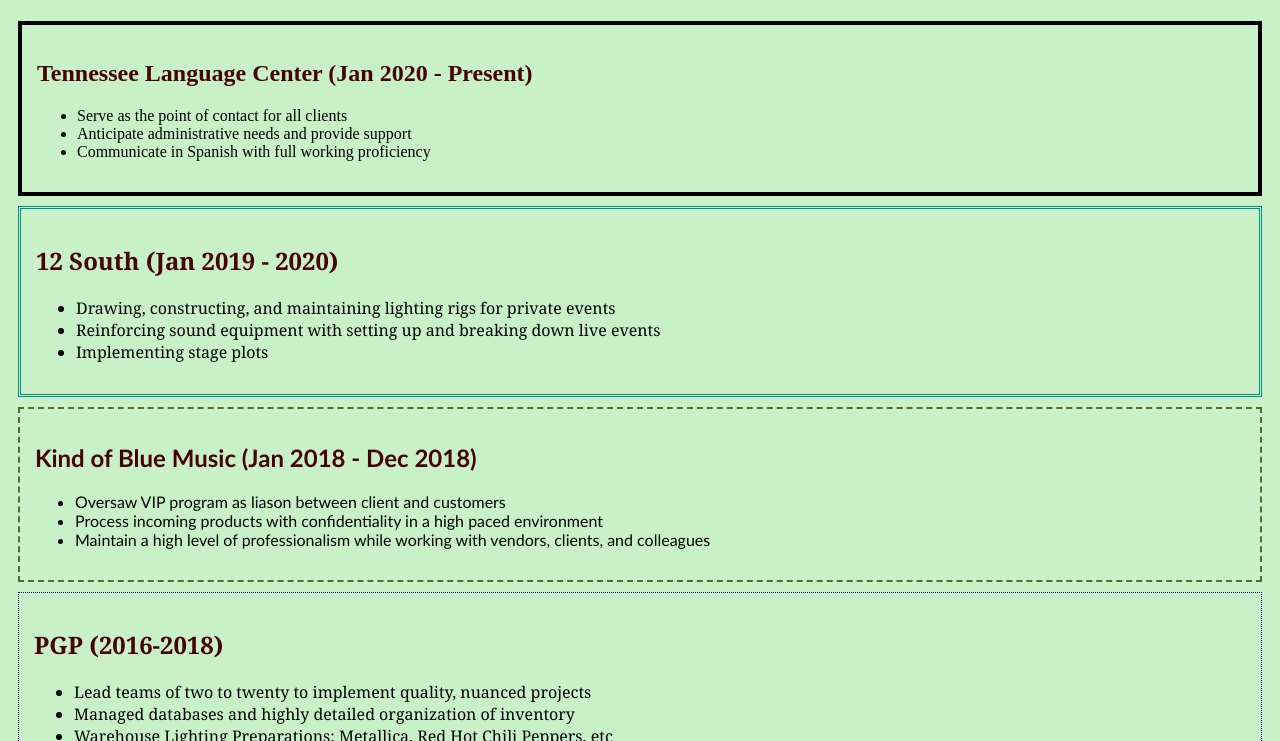
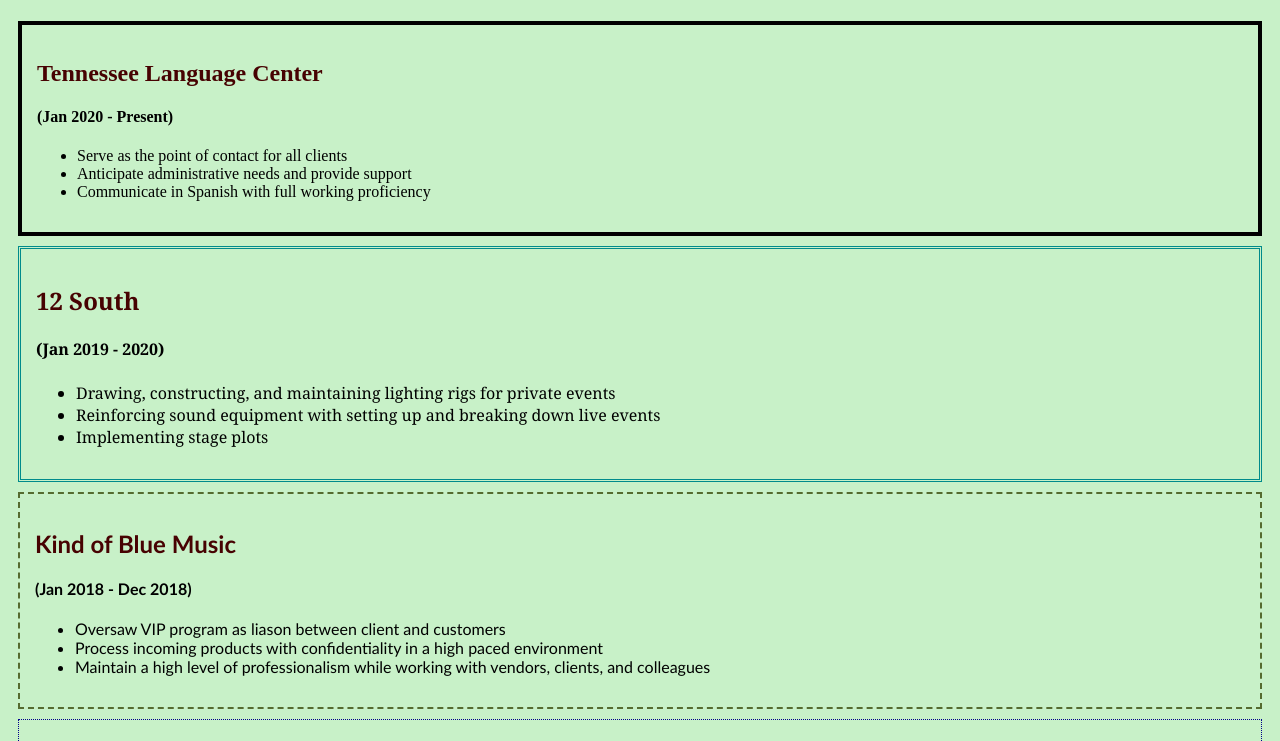
Before and after one commit to gonzalez-aj/LAB-HTML-Resume, a plain HTML site: page index.html in a window 1280 px wide. Shown: the part 59-800 px from the top of the page. Drawn offline with Linux system fonts and the light colour scheme.

Commit message:
created resume-edits for new edits

```diff
--- a/index.html
+++ b/index.html
@@ -9,8 +9,9 @@
 </head>
 <body>
   <h1>Angie Gonzalez's Resume</h1>
-  <article id="jobfour">
-    <h2>Tennessee Language Center (Jan 2020 - Present)</h2>
+  <article id="jobFour">
+    <h2>Tennessee Language Center</h2>
+    <h4>(Jan 2020 - Present)</h4>
       <section>
         <ul>
           <li>Serve as the point of contact for all clients</li>
@@ -19,20 +20,21 @@
         </ul>
       </section>
   </article>
-  <article id="jobthree">
-    <h2>12 South (Jan 2019 - 2020)</h2>
+  <article id="jobThree">
+    <h2>12 South</h2>
+    <h4>(Jan 2019 - 2020)</h4>
       <section>
         <ul>
           <li>Drawing, constructing, and maintaining lighting rigs for private events</li>
           <li>Reinforcing sound equipment with setting up and breaking down live events</li>
           <li>Implementing stage plots</li>
         </ul>
-
       </section>
 
   </article>
-  <article id="jobtwo">
-    <h2>Kind of Blue Music (Jan 2018 - Dec 2018)</h2>
+  <article id="jobTwo">
+    <h2>Kind of Blue Music</h2>
+    <h4>(Jan 2018 - Dec 2018)</h4>
       <section>
         <ul>
           <li>Oversaw VIP program as liason between client and customers</li>
@@ -42,8 +44,9 @@
       </section>
 
   </article>
-  <article id="jobone">
-    <h2>PGP (2016-2018)</h2>
+  <article id="jobOne">
+    <h2>PGP</h2>
+    <h4>(2016-2018)</h4>
       <section>
         <ul>
           <li>Lead teams of two to twenty to implement quality, nuanced projects</li>
--- a/main.css
+++ b/main.css
@@ -1,35 +1,32 @@
 body {
   background-color:rgb(200, 241, 200);
-}
-
-#jobfour {
-  font-family: 'Times New Roman', Times, serif;
-  border: 4px solid black;
-  padding: 15px;
-  margin: 10px;
-}
-
-#jobthree {
-  font-family: Georgia, 'Times New Roman', Times, serif;
-  border: 3px double darkcyan;
-  padding: 15px;
-  margin: 10px;
-}
-
-#jobtwo{
-  font-family: 'Trebuchet MS', 'Lucida Sans Unicode', 'Lucida Grande', 'Lucida Sans', Arial, sans-serif;
-  border: 2px dashed darkolivegreen;
-  padding: 15px;
-  margin: 10px;
-}
-
-#jobone{
-  font-family: Cambria, Cochin, Georgia, Times, 'Times New Roman', serif;
-  border: 1px dotted darkblue;
-  padding: 15px;
-  margin: 10px;
 }
 
 h2 {
   color: rgb(71, 2, 2);
 }
+
+article {
+  padding: 15px;
+  margin: 10px;
+}
+
+#jobFour {
+  font-family: 'Times New Roman', Times, serif;
+  border: 4px solid black;
+}
+
+#jobThree {
+  font-family: Georgia, 'Times New Roman', Times, serif;
+  border: 3px double darkcyan;
+}
+
+#jobTwo{
+  font-family: 'Trebuchet MS', 'Lucida Sans Unicode', 'Lucida Grande', 'Lucida Sans', Arial, sans-serif;
+  border: 2px dashed darkolivegreen;
+}
+
+#jobOne{
+  font-family: Cambria, Cochin, Georgia, Times, 'Times New Roman', serif;
+  border: 1px dotted darkblue;
+}
```
